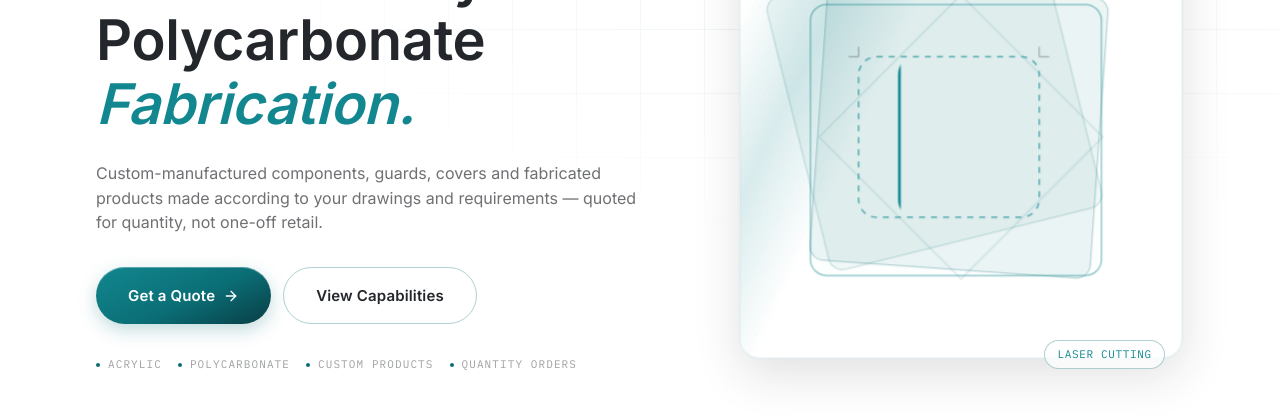
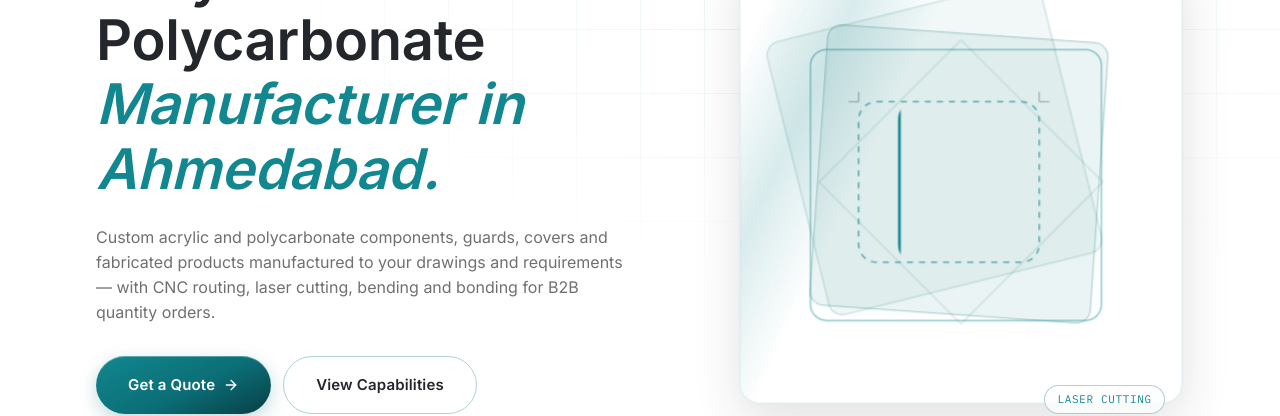
Before and after one commit to henilenterprise/henil-manufacturing-website, a React (Vite) app in the folder frontend/: page / in a window 1280 px wide. Shown: the part 255-671 px from the top of the page. Built offline with nearby package versions, Linux system fonts and the light colour scheme; no server answers; a web font is replaced by a local one.

Commit message:
Optimize homepage hero for acrylic manufacturing SEO

```diff
--- a/frontend/src/sections/HeroSection.jsx
+++ b/frontend/src/sections/HeroSection.jsx
@@ -12,12 +12,12 @@ export default function HeroSection() {
         <div className="hero__copy">
           <span className="eyebrow">Ahmedabad, Gujarat · B2B Manufacturing</span>
           <h1 className="hero__title">
-            Precision Acrylic &amp; Polycarbonate <em>Fabrication.</em>
+            Acrylic &amp; Polycarbonate <em>Manufacturer in Ahmedabad.</em>
           </h1>
           <p className="hero__sub">
-            Custom-manufactured components, guards, covers and fabricated products made
-            according to your drawings and requirements — quoted for quantity, not one-off
-            retail.
+            Custom acrylic and polycarbonate components, guards, covers and fabricated
+            products manufactured to your drawings and requirements — with CNC routing,
+            laser cutting, bending and bonding for B2B quantity orders.
           </p>
           <div className="hero__actions">
             <Button href="/quote" variant="solid" size="lg" icon={ArrowRight}>
```
